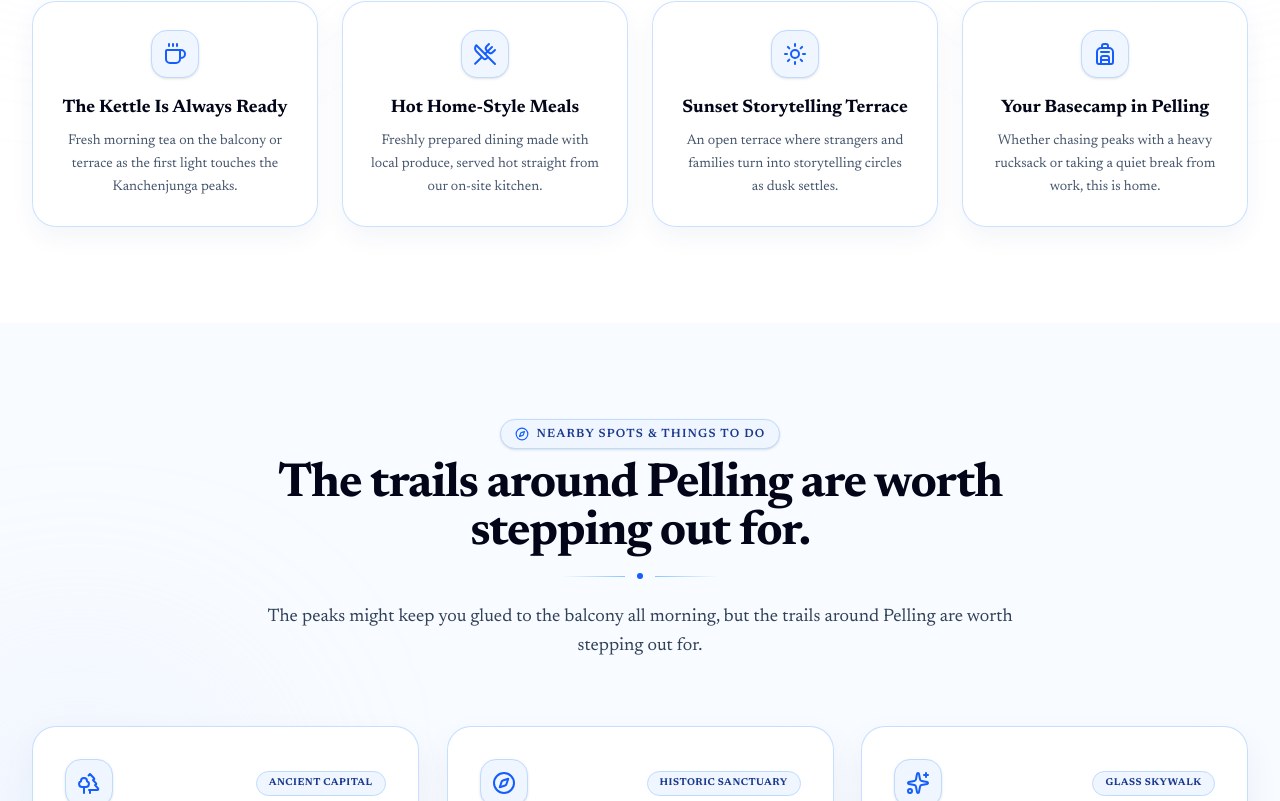
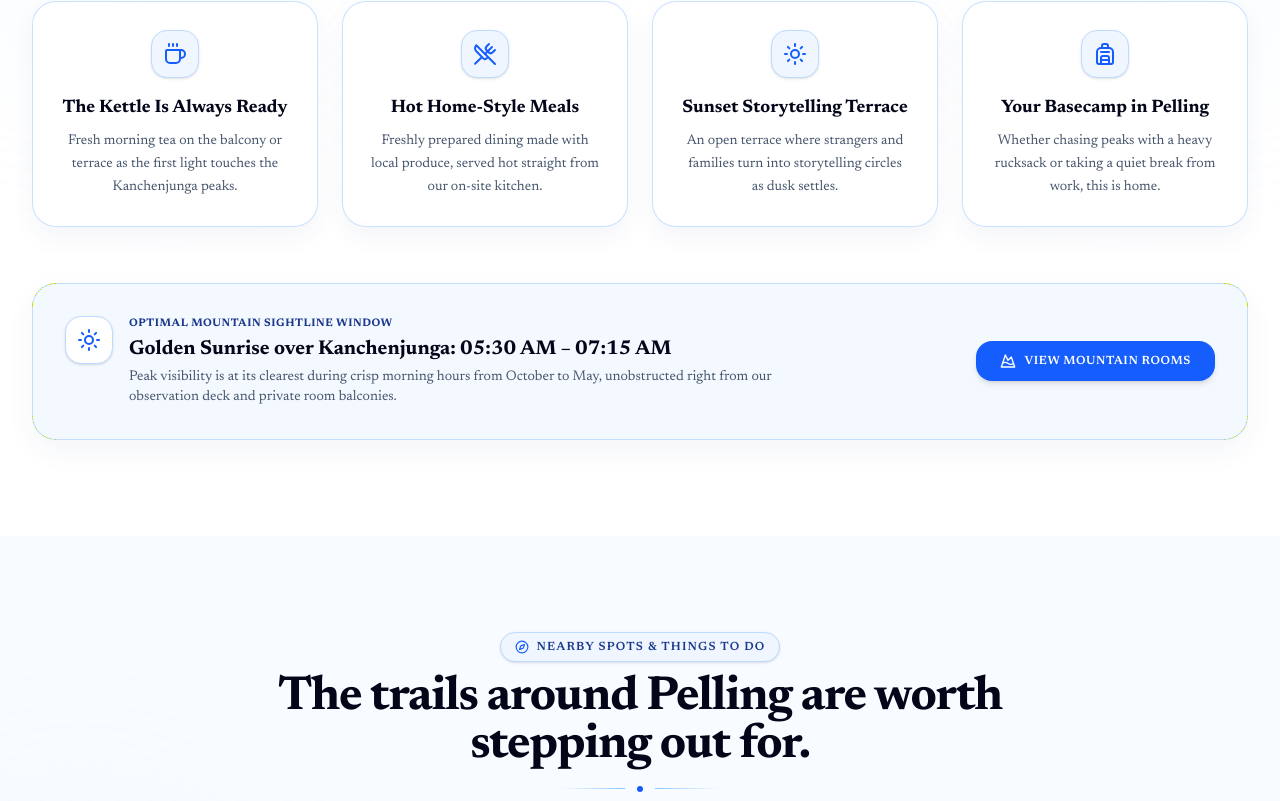
Before and after one commit to HrushikeshAnandSarangi/hotel-himalayan, a Next.js app: page / in a window 1280 px wide. Shown: the part 1786-2587 px from the top of the page. Built offline with nearby package versions, Linux system fonts and the light colour scheme; a web font is replaced by a local one.

Commit message:
Add mountain sightline & sunrise schedule guide to About section

```diff
--- a/src/components/AboutSection.tsx
+++ b/src/components/AboutSection.tsx
@@ -185,7 +185,7 @@ export default function AboutSection() {
         </div>
 
         {/* Symmetrical 4-Pillar Grid */}
-        <div className="grid grid-cols-1 sm:grid-cols-2 lg:grid-cols-4 gap-6">
+        <div className="grid grid-cols-1 sm:grid-cols-2 lg:grid-cols-4 gap-6 mb-14">
           {highlights.map((item, idx) => {
             const Icon = item.icon;
             return (
@@ -210,6 +210,33 @@ export default function AboutSection() {
             );
           })}
         </div>
+
+        {/* Symmetrical Ridge Sightline Schedule Banner */}
+        <div className="p-6 sm:p-8 rounded-3xl bg-blue-50/70 border border-blue-200/90 flex flex-col md:flex-row items-center justify-between gap-6 shadow-[0_10px_30px_rgba(30,58,138,0.05)]">
+          <div className="flex flex-col sm:flex-row items-center sm:items-start text-center sm:text-left gap-4">
+            <div className="w-12 h-12 rounded-2xl bg-white border border-blue-200 text-blue-600 flex items-center justify-center shrink-0 shadow-sm">
+              <Sun className="w-6 h-6" />
+            </div>
+            <div>
+              <span className="text-[11px] uppercase tracking-wider text-blue-900 font-bold block mb-0.5">
+                Optimal Mountain Sightline Window
+              </span>
+              <h4 className="text-lg sm:text-xl font-bold text-slate-950 font-serif">
+                Golden Sunrise over Kanchenjunga: 05:30 AM – 07:15 AM
+              </h4>
+              <p className="text-xs sm:text-sm text-slate-600 font-serif mt-1 max-w-2xl">
+                Peak visibility is at its clearest during crisp morning hours from October to May, unobstructed right from our observation deck and private room balconies.
+              </p>
+            </div>
+          </div>
+          <a
+            href="#rooms"
+            className="shrink-0 px-6 py-3 rounded-2xl bg-blue-600 hover:bg-blue-700 text-white font-semibold text-xs uppercase tracking-wider transition-all shadow-md flex items-center gap-2 cursor-pointer active:scale-95"
+          >
+            <MountainSnow className="w-4 h-4" />
+            <span>View Mountain Rooms</span>
+          </a>
+        </div>
       </div>
     </section>
   );
```
